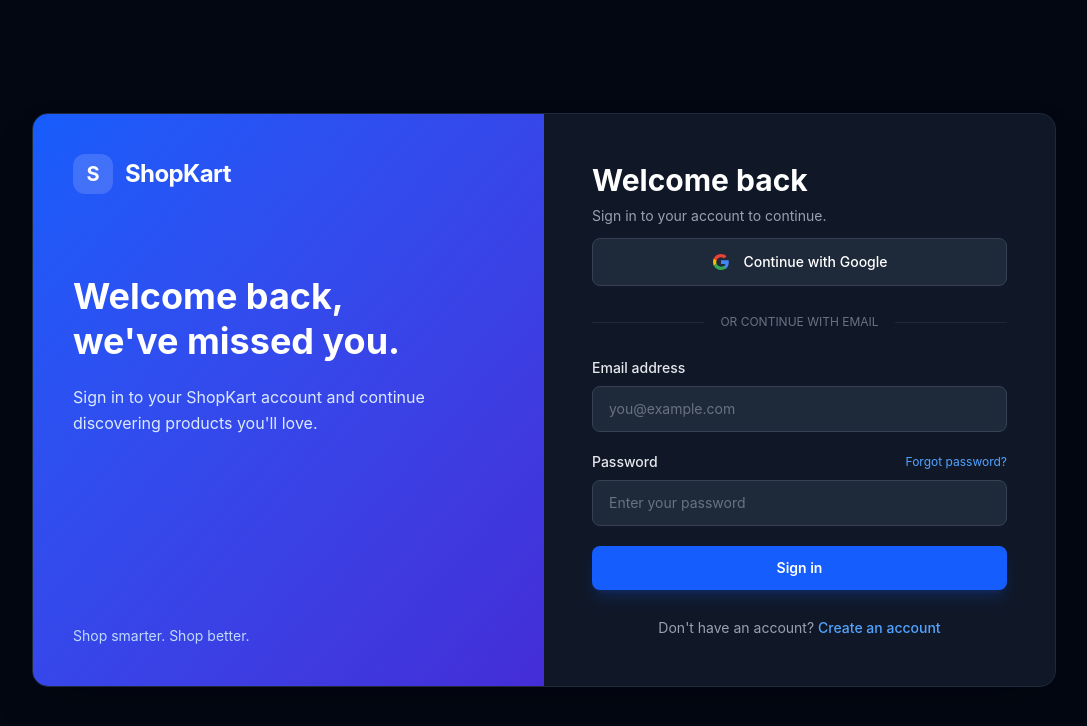
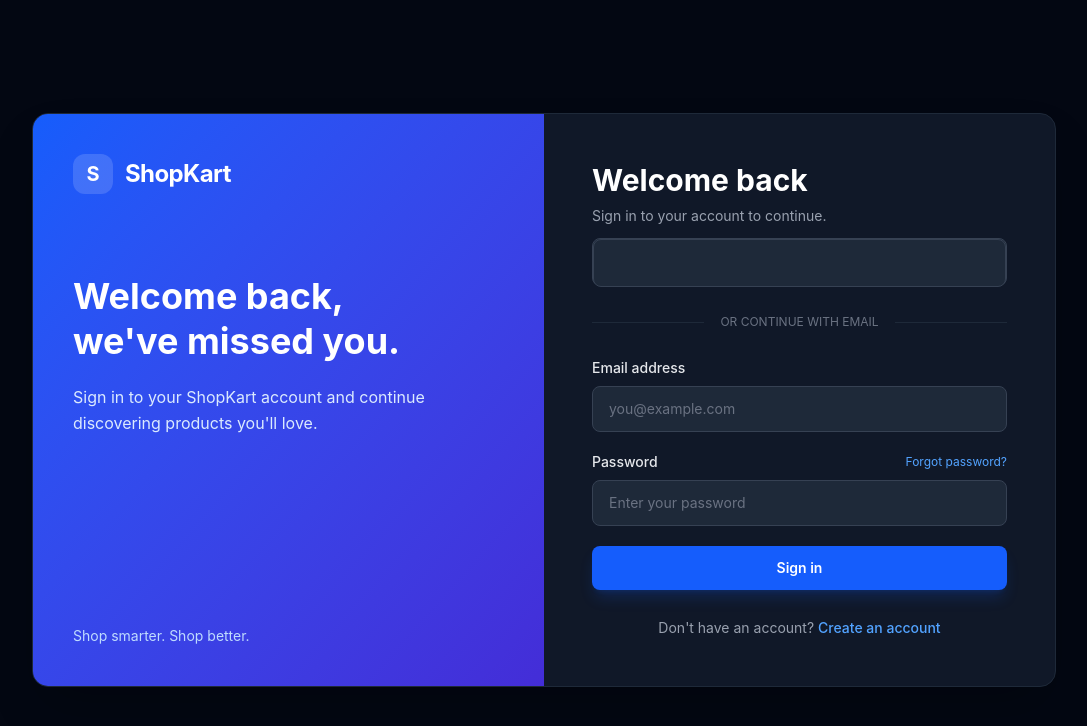
Before and after one commit to akshaykpillai369-max/ShopKart, a React (Vite) app in the folder frontend/e-commerce/: page /login in a window 1280 px wide. Shown: the top 726 px of the page, without its empty margins (96-1183 px from the left). Built offline with nearby package versions, Linux system fonts and the light colour scheme; no server answers.

Commit message:
chnaged google login button

```diff
--- a/frontend/e-commerce/src/components/login.jsx
+++ b/frontend/e-commerce/src/components/login.jsx
@@ -294,7 +294,7 @@
 
 
                             {/* INVISIBLE GOOGLE LOGIN */}
-                            <div className="absolute inset-0 opacity-0 overflow-hidden">
+                            <div className="relative w-full h-12 rounded-lg border border-gray-700 bg-gray-800 transition-all duration-200 hover:bg-gray-700 hover:border-gray-600 hover:-translate-y-0.5 hover:shadow-lg hover:shadow-gray-950/40 active:translate-y-0 active:shadow-sm">
 
                                 <GoogleLogin
                                     width="100%"
@@ -305,7 +305,6 @@
                                 />
 
                             </div>
-
                         </div>
 
 
```
